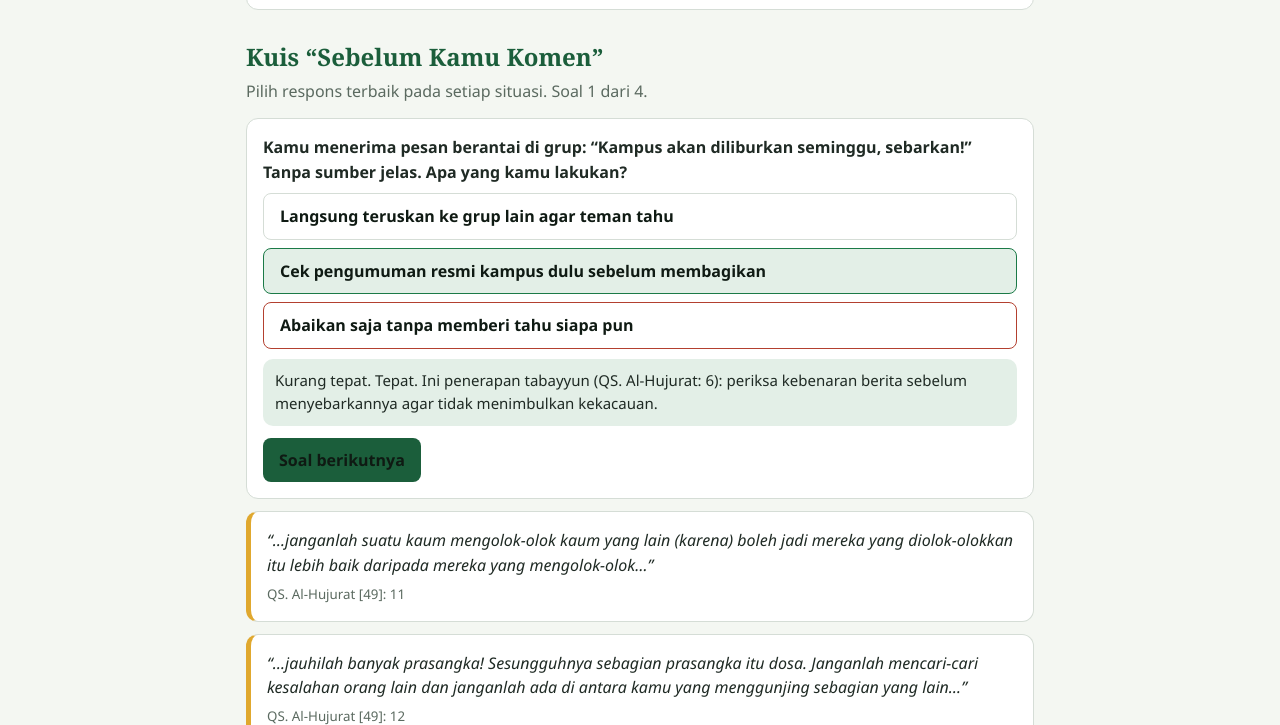
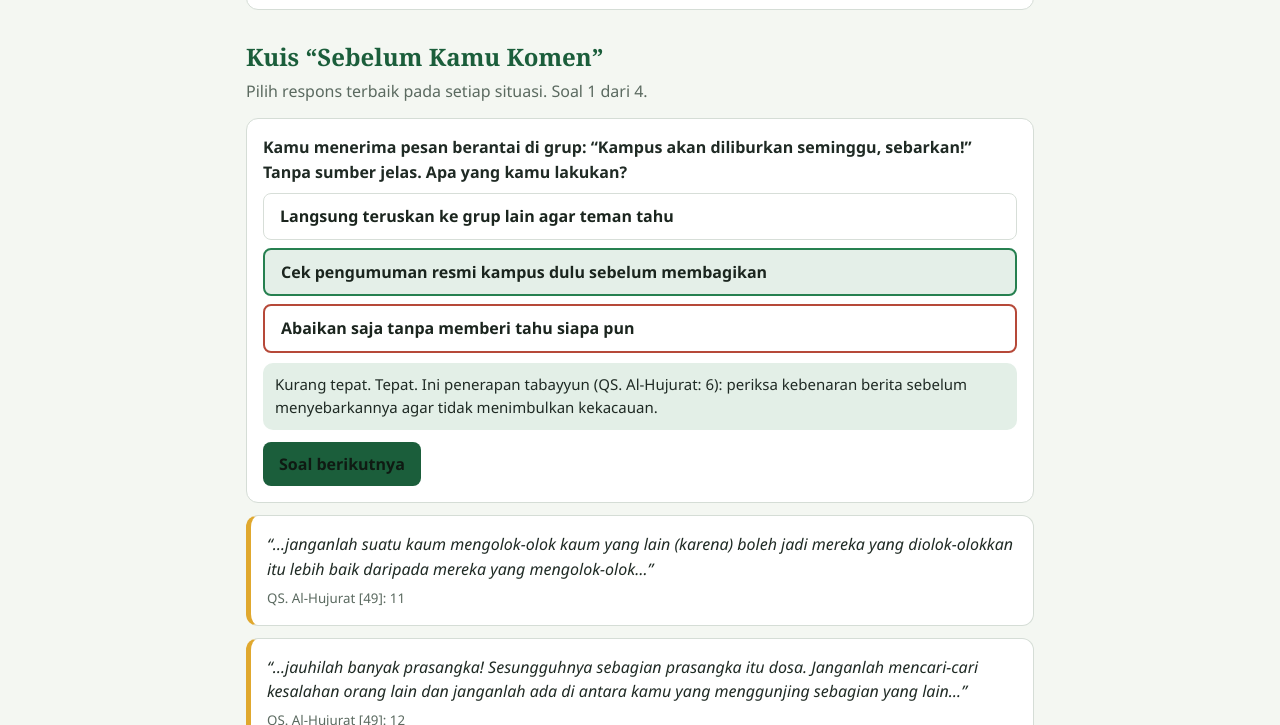
Before and after one commit to rezkyimran10/tabayyun, a plain HTML site: page index.html in a window 1280 px wide. Both pictures are taken after a click on the button "Abaikan saja tanpa memberi tahu siapa pun". Shown: the part 1721-2446 px from the top of the page. Drawn offline with Linux system fonts and the light colour scheme.

Commit message:
Enhance styles for options and dark mode
Added styles for options and dark mode support.

```diff
--- a/index.html
+++ b/index.html
@@ -5,6 +5,35 @@
 <meta name="viewport" content="width=device-width, initial-scale=1, viewport-fit=cover">
 <title>Tabayyun Hub: Etika Komunikasi Digital Mahasiswa</title>
 <style>
+  .opt {
+  display: block;
+  width: 100%;
+  text-align: left;
+  background: var(--card);
+  color: var(--tx);
+  border: 1px solid var(--bd);
+  margin: 8px 0 0;
+  opacity: 1;
+}
+
+.opt:disabled {
+  color: var(--tx);
+  opacity: 0.95;
+  cursor: default;
+}
+
+.opt.ok {
+  border: 2px solid var(--ok);
+  background: var(--g2);
+  color: var(--tx);
+  font-weight: 600;
+}
+
+.opt.no {
+  border: 2px solid var(--no);
+  background: var(--card);
+  color: var(--tx);
+}
 :root{box-sizing:border-box;padding-top:env(safe-area-inset-top,0px);padding-bottom:env(safe-area-inset-bottom,0px);
 --bg:#f4f7f2;--card:#ffffff;--tx:#1f2a24;--mut:#5b6a60;--g:#1b5e3b;--g2:#e3efe7;--y:#e0a82e;--bd:#d5ddd6;--ok:#1b7a47;--no:#b3402f;color-scheme:light}
 @media (prefers-color-scheme:dark){:root:not([data-theme="light"]){--bg:#121a15;--card:#1b261f;--tx:#e8efe9;--mut:#9fb0a5;--g:#5fbf8a;--g2:#22352a;--y:#e8b84a;--bd:#2e4035;--ok:#6fd49a;--no:#f08a78;color-scheme:dark}}
```
